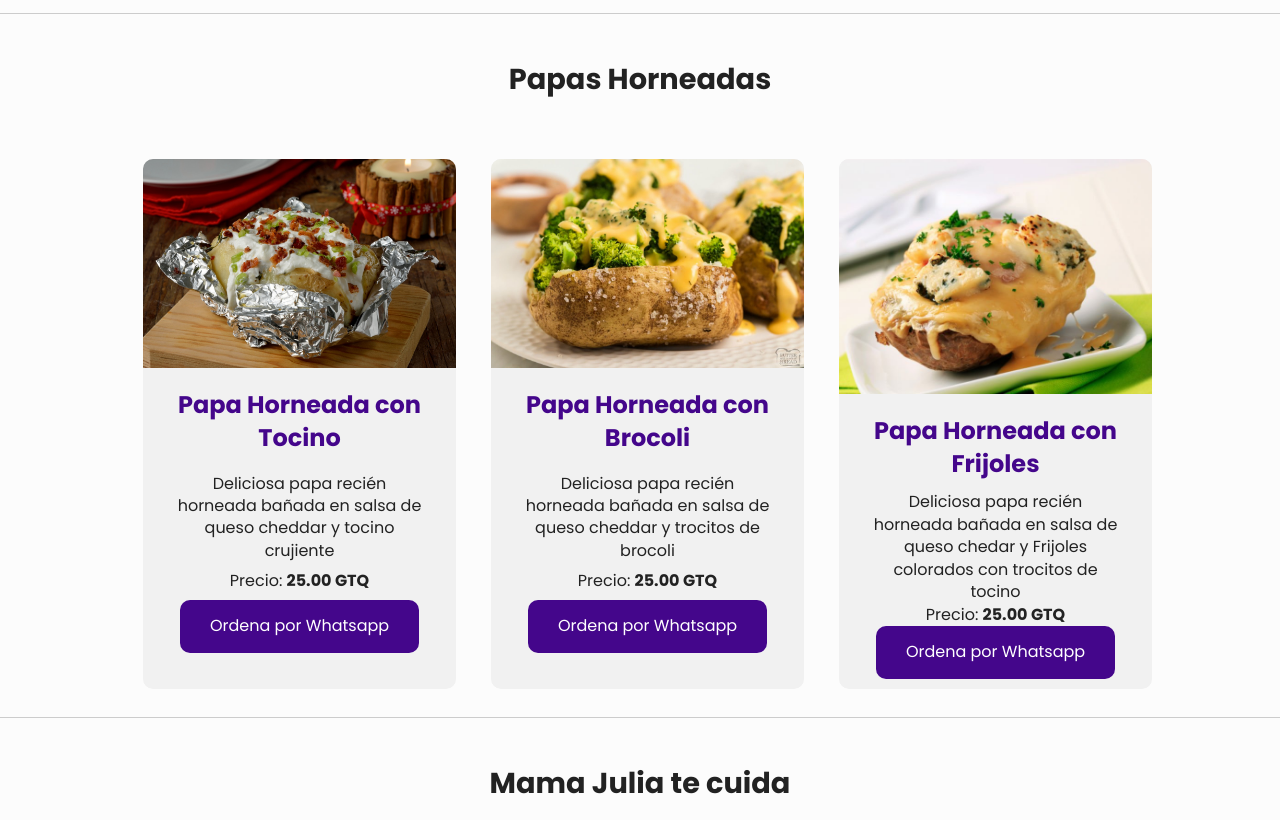
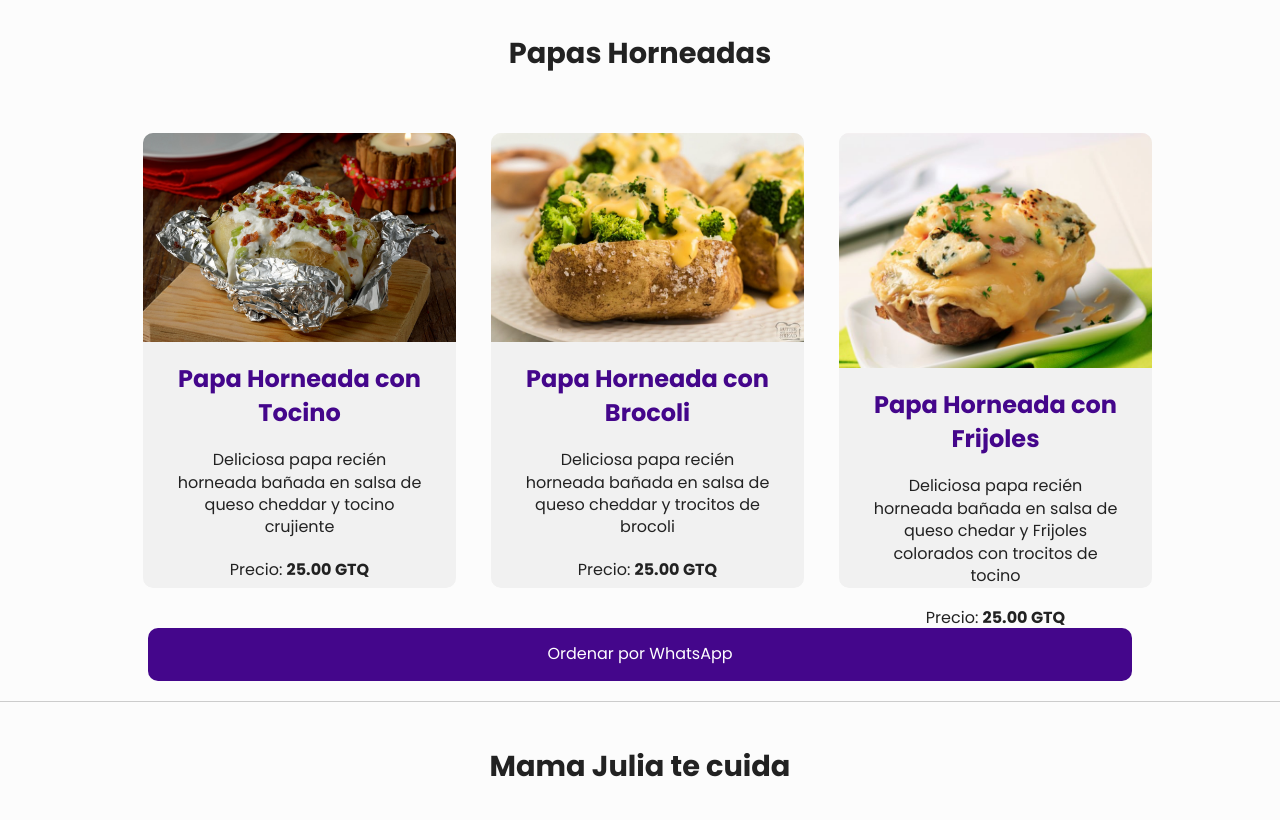
Before and after one commit to kmillionary/Ayayay-Julia, a website: page index.html in a window 1280 px wide. Shown: the part 1980-2800 px from the top of the page. Drawn offline with Linux system fonts and the light colour scheme; a script that the page names is missing.

Commit message:
commit 18

```diff
--- a/css/main.css
+++ b/css/main.css
@@ -338,7 +338,7 @@ div.menu-item {
     margin-bottom: 20px;
     align-items: center;
     border-radius: 10px;
-    min-width: 275px;
+    min-width: 260px;
 }
 
 div.menu-item h3 {
@@ -367,7 +367,7 @@ img.menu-img {
 }
 
 .menu-body {
-    height: 275px;
+    height: 200px;
     display: flex;
     flex-direction: column;
     justify-content: space-between !important;
@@ -377,7 +377,7 @@ img.menu-img {
 }
 
 div.menu-body p {
-    margin: 0;
+    margin: 10px auto;
     font-size: 14px;
 }
 
@@ -397,6 +397,8 @@ div.menu-body p span {
     border-radius: 10px;
     text-decoration: none;
     transition: all 0.3s ease;
+    margin: 20px;
+    text-align: center;
 }
 
 .btn-primary {
--- a/index.html
+++ b/index.html
@@ -98,7 +98,7 @@
                         <h3>Nachos con Queso</h3>
                         <p>Los clásicos nachos extra crujientes bañados en nuestra salsa de queso cheddar con un toque de picante suave</p>
                         <p>Precio: <span>18.00 GTQ</span></p>
-                        <a href="https://wa.link/jhylsj" target="_blank " class="btn btn-primary">Ordenar por WhatsApp</a>
+
                     </div>
                 </div>
                 <div class="menu-item ">
@@ -108,7 +108,7 @@
                         <h3>Nachos Valientes</h3>
                         <p>Solo para valientes, agrega rodajas de jalapeño y pico de gallo de la abuela a tus nachos con queso </p>
                         <p>Precio: <span>20.00 GTQ</span></p>
-                        <a href="https://wa.link/jhylsj" target="_blank " class="btn btn-primary ">Ordenar por WhatsApp</a>
+
                     </div>
                 </div>
                 <div class="menu-item">
@@ -118,7 +118,7 @@
                         <h3>Nachos de la Julia</h3>
                         <p>Nachos bañados en salasa de queso cheddar y frijol colorado con salchicha y tocino.</p>
                         <p>Precio: <span>25.00 GTQ</span></p>
-                        <a href="https://wa.link/jhylsj" target="_blank " class="btn btn-primary ">Ordenar por WhatsApp</a>
+
                     </div>
                 </div>
                 <div class="menu-item ">
@@ -128,10 +128,11 @@
                         <h3>Nachos Familiares</h3>
                         <p>¡1.5 Libras de puros nachos de la julia! Muchos nachos y mucho queso, frijol, pico de gallo y cebollín.</p>
                         <p>Precio: <span>45.00 GTQ</span></p>
-                        <a href="https://wa.link/jhylsj" target="_blank " class="btn btn-primary ">Ordenar por WhatsApp</a>
+
                     </div>
                 </div>
             </div>
+            <a href="https://wa.link/jhylsj" target="_blank " class="btn btn-primary">Ordenar por WhatsApp</a>
         </div>
         <hr>
         <div class="container ">
@@ -143,7 +144,7 @@
                         <h3>Papa Horneada con Tocino</h3>
                         <p>Deliciosa papa recién horneada bañada en salsa de queso cheddar y tocino crujiente</p>
                         <p>Precio: <span>25.00 GTQ</span></p>
-                        <a href="https://wa.link/jhylsj" class="btn btn-primary ">Ordena por Whatsapp</a>
+
                     </div>
                 </div>
                 <div class="menu-item ">
@@ -153,7 +154,7 @@
                         <h3>Papa Horneada con Brocoli</h3>
                         <p>Deliciosa papa recién horneada bañada en salsa de queso cheddar y trocitos de brocoli</p>
                         <p>Precio: <span>25.00 GTQ</span></p>
-                        <a href="https://wa.link/jhylsj" class="btn btn-primary ">Ordena por Whatsapp</a>
+
                     </div>
                 </div>
                 <div class="menu-item ">
@@ -162,10 +163,11 @@
                         <h3>Papa Horneada con Frijoles</h3>
                         <p>Deliciosa papa recién horneada bañada en salsa de queso chedar y Frijoles colorados con trocitos de tocino</p>
                         <p>Precio: <span>25.00 GTQ</span></p>
-                        <a href="https://wa.link/jhylsj" class="btn btn-primary ">Ordena por Whatsapp</a>
+
                     </div>
                 </div>
             </div>
+            <a href="https://wa.link/jhylsj" target="_blank " class="btn btn-primary">Ordenar por WhatsApp</a>
         </div>
         <hr>
 
```
